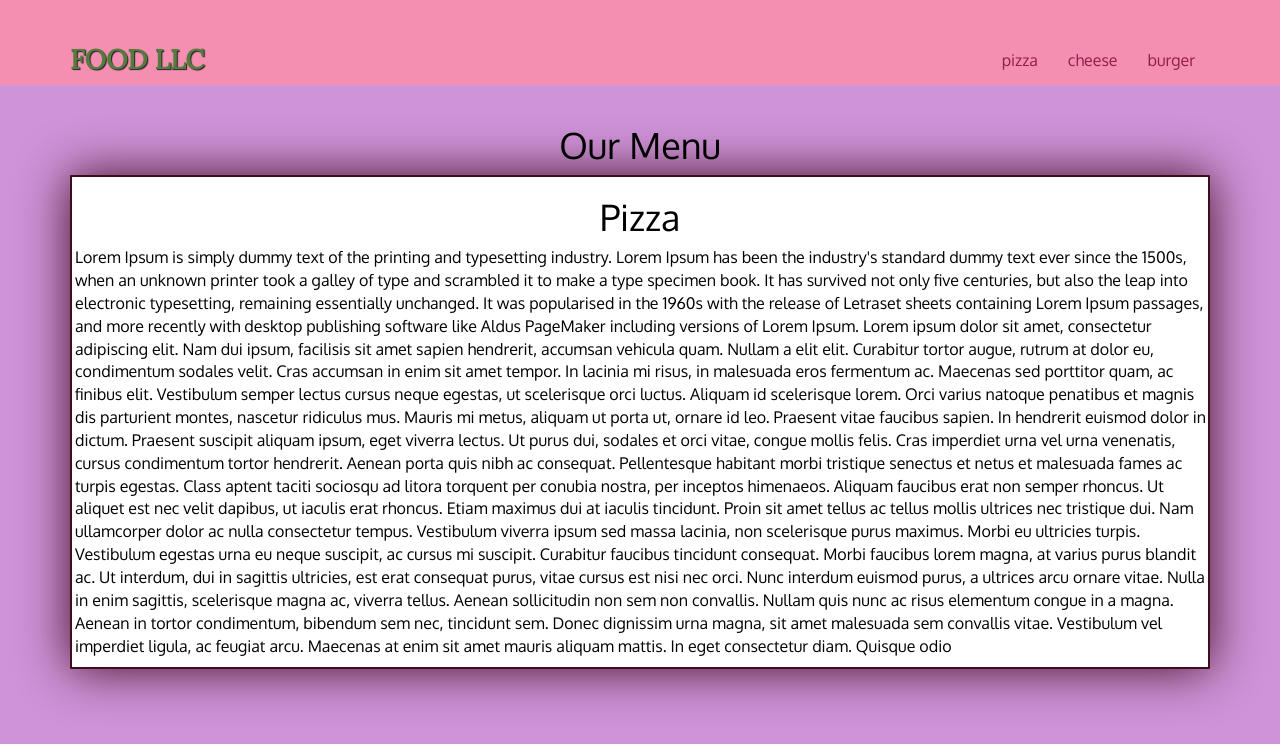
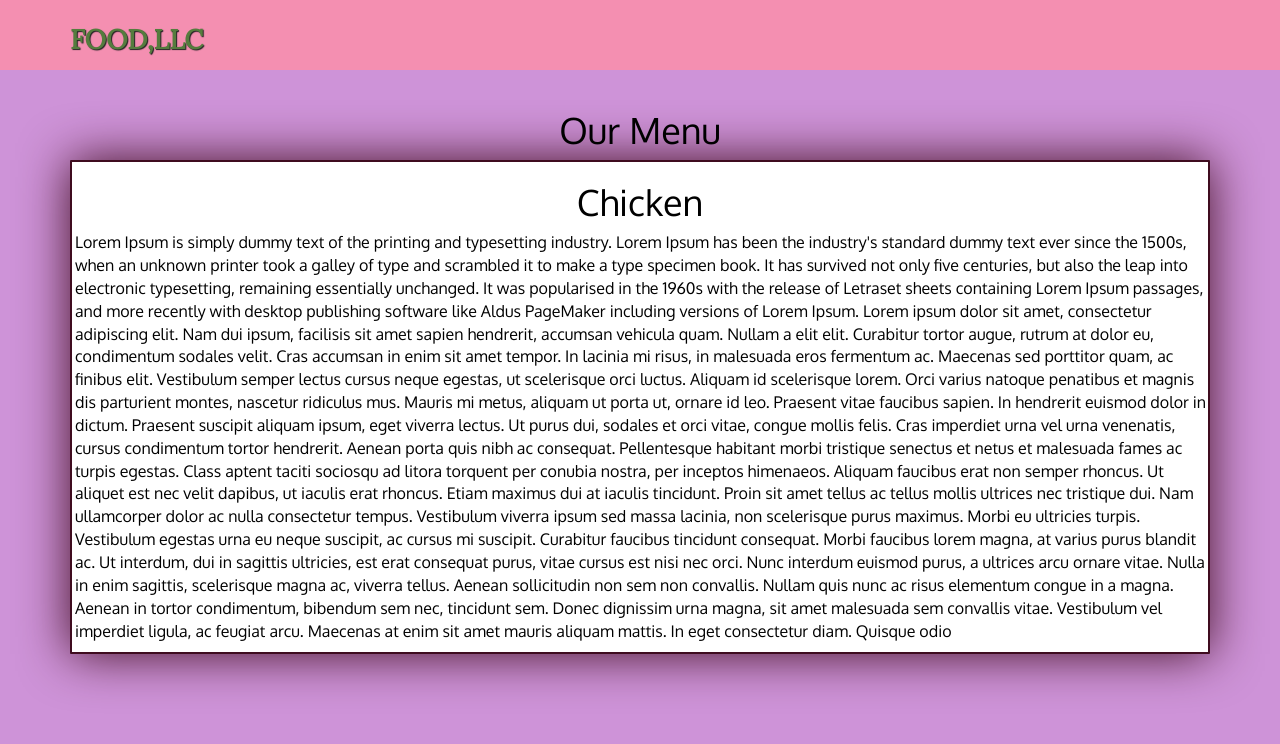
Before and after one commit to harishjavali/courseera-test, a plain HTML site: page module3_assignment/index.html in a window 1280 px wide. Drawn offline with Linux system fonts and the light colour scheme.

Commit message:
modified

```diff
--- a/module3_assignment/css/styles.css
+++ b/module3_assignment/css/styles.css
@@ -20,7 +20,8 @@ body {
 }
 */
 .navbar-brand {
-  padding-top: 25px;
+  padding-top: 5px;
+  height: 70px;
 }
 
 .navbar-brand h1 { /* Restaurant name */
@@ -86,6 +87,9 @@ body {
 
 /********** Large devices only **********/
 @media (min-width: 1200px) {
+   #nav-list{
+    display: none;
+  }
 
 }
 
@@ -99,11 +103,16 @@ body {
     margin: 5px 5px 5px 0;
   }*/
   /* End Header */
+  #nav-list{
+    display: none;
+  }
 }
 
 /********** Small devices only **********/
 @media (min-width: 768px) and (max-width: 991px) {
-
+#nav-list{
+    display: none;
+  }
 }
 
 /********** Extra small devices only **********/
@@ -126,10 +135,10 @@ body {
     height: 20px;
   }
 
-  #collapsable-nav a { /* Collapsed nav menu text */
+  #collapsable-nav a {  /*Collapsed nav menu text*/
     font-size: 1.2em;
   }
-  #collapsable-nav a span { /* Collapsed nav menu glyph */
+  #collapsable-nav a span { /* Collapsed nav menu glyph*/
     font-size: 1em;
     margin-right: 5px;
   }
--- a/module3_assignment/index.html
+++ b/module3_assignment/index.html
@@ -20,14 +20,14 @@
           </a>
 
           <div class="navbar-brand">
-            <a href="index.html"><h1>Food LLC</h1></a>
+            <h1>Food,LLC</h1>
             <!-- <p>
               <img src="images/star-k-logo.png" alt="Kosher certification">
               <span>Kosher Certified</span>
             </p> -->
           </div>
 
-          <button type="button" class="navbar-toggle collapsed" data-toggle="collapse" data-target="#collapsable-nav" aria-expanded="false">
+          <button type="button" class="navbar-toggle collapsed visible-xs" data-toggle="collapse" data-target="#collapsable-nav" aria-expanded="false">
             <span class="sr-only">Toggle navigation</span>
             <span class="icon-bar"></span>
             <span class="icon-bar"></span>
@@ -35,19 +35,19 @@
           </button>
         </div>
 
-        <div id="collapsable-nav" class="collapse navbar-collapse">
+        <div id="collapsable-nav" class="collapse navbar-collapse collapse-in">
            <ul id="nav-list" class="nav navbar-nav navbar-right">
             <li>
               <a href="index.html">
-                <span></span><br class="hidden-xs">pizza</a>
+                <span></span><br class="hidden-xs">Chicken</a>
             </li>
             <li>
-              <a href="cheese.html">
-                <span></span><br class="hidden-xs"> cheese</a>
+              <a href="Sushi.html">
+                <span></span><br class="hidden-xs"> Sushi</a>
             </li>
             <li>
-              <a href="burger.html">
-                <span></span><br class="hidden-xs"> burger</a>
+              <a href="Beef.html">
+                <span></span><br class="hidden-xs"> Beef</a>
             <!-- </li>
             <li id="phone" class="hidden-xs">
               <a href="tel:410-602-5008">
@@ -62,7 +62,7 @@
     <!-- <div class="jumbotron"> -->
       <h1>Our Menu</h1>
       <div class="pro">
-        <h1>Pizza</h1>
+        <h1>Chicken</h1>
         <p>Lorem Ipsum is simply dummy text of the printing and typesetting industry. Lorem Ipsum has been the industry's standard dummy text ever since the 1500s, when an unknown printer took a galley of type and scrambled it to make a type specimen book. It has survived not only five centuries, but also the leap into electronic typesetting, remaining essentially unchanged. It was popularised in the 1960s with the release of Letraset sheets containing Lorem Ipsum passages, and more recently with desktop publishing software like Aldus PageMaker including versions of Lorem Ipsum.
         Lorem ipsum dolor sit amet, consectetur adipiscing elit. Nam dui ipsum, facilisis sit amet sapien hendrerit, accumsan vehicula quam. Nullam a elit elit. Curabitur tortor augue, rutrum at dolor eu, condimentum sodales velit. Cras accumsan in enim sit amet tempor. In lacinia mi risus, in malesuada eros fermentum ac. Maecenas sed porttitor quam, ac finibus elit. Vestibulum semper lectus cursus neque egestas, ut scelerisque orci luctus. Aliquam id scelerisque lorem. Orci varius natoque penatibus et magnis dis parturient montes, nascetur ridiculus mus. Mauris mi metus, aliquam ut porta ut, ornare id leo. Praesent vitae faucibus sapien.
 
```
Also changed, not shown: module3_assignment/Beef.html (renamed from module3_assignment/burger.html, +7 -7 lines), module3_assignment/Sushi.html (renamed from module3_assignment/cheese.html, +7 -7 lines).
